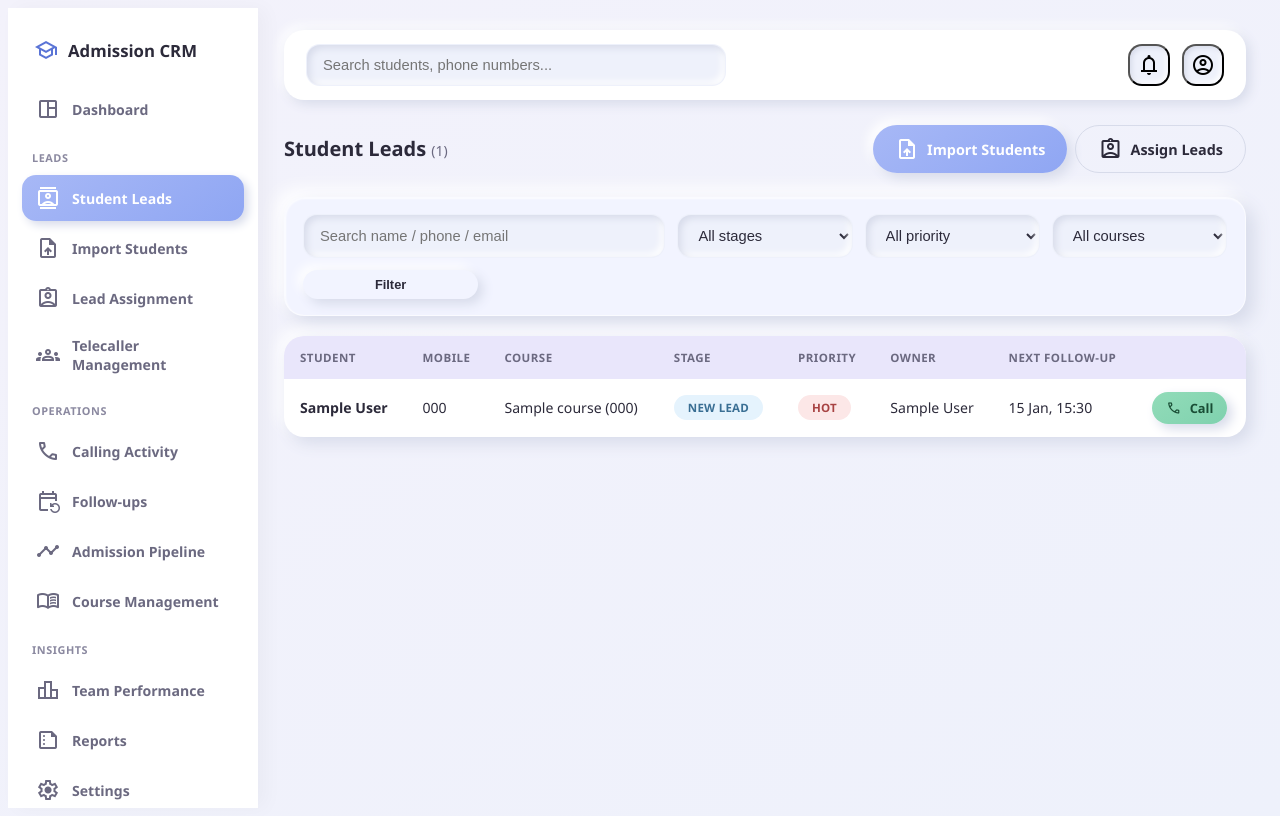
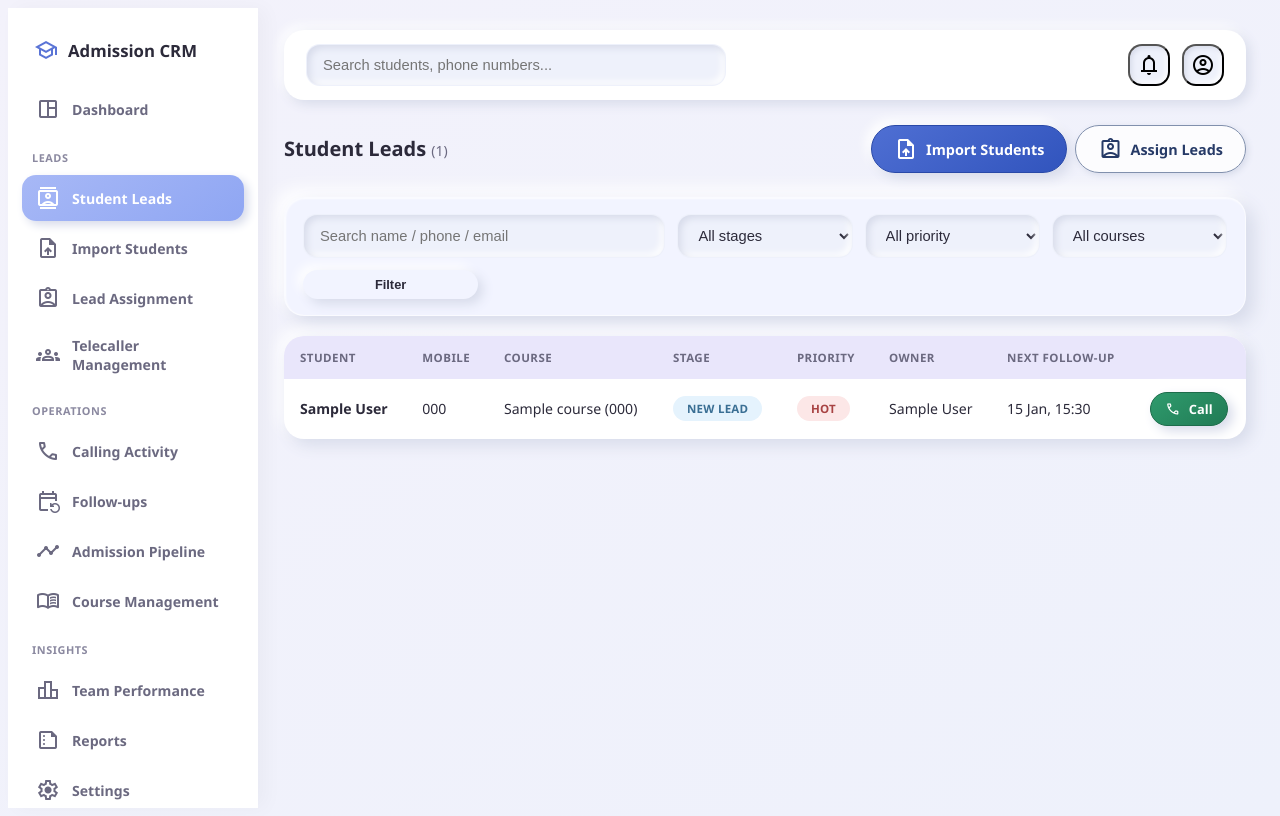
Before and after one commit to ADHIL-A27/tele-calling, a Django app: page /leads/ in a window 1280 px wide. Run offline with Django 4.2, Linux system fonts and the light colour scheme; a user stored in the database is signed in; tables that the repository leaves empty hold one stand-in row (values such as "Sample post"); data that the repository does not hold is empty; some libraries are stand-ins or nearby versions.

Commit message:
Fix caller next lead navigation and button contrast

```diff
--- a/apps/telecalling/views.py
+++ b/apps/telecalling/views.py
@@ -75,11 +75,12 @@ def _next_lead_for(user, exclude_pk=None):
 @role_required(Role.TELECALLER)
 def workspace(request):
     lead_id = request.GET.get("lead")
+    skip_id = request.GET.get("skip")
     lead = None
     if lead_id:
         lead = StudentLead.objects.filter(pk=lead_id, current_owner=request.user).first()
     if not lead:
-        lead = _next_lead_for(request.user)
+        lead = _next_lead_for(request.user, exclude_pk=skip_id if skip_id and skip_id.isdigit() else None)
 
     form = CallLogForm()
     pending_count = StudentLead.objects.filter(
@@ -165,10 +166,11 @@ def log_call(request, pk):
                 )
 
         messages.success(request, f"Call logged: {outcome.name}")
+        return redirect(f"/calling/workspace/?skip={lead.pk}")
     else:
         messages.error(request, "Please correct the errors in the call form.")
 
-    return redirect(f"/calling/workspace/")
+    return redirect(f"/calling/workspace/?lead={lead.pk}")
 
 
 @login_required
--- a/static/css/claymorphism.css
+++ b/static/css/claymorphism.css
@@ -175,24 +175,35 @@ a {
 }
 
 .clay-button--primary {
-  background: linear-gradient(145deg, #a7b8f6, #8fa6f3);
+  background: linear-gradient(145deg, #4f6fd3, #3154bd);
   color: #fff;
+  border: 1px solid #2949a8;
 }
 
 .clay-button--success {
-  background: linear-gradient(145deg, #92dcb9, #7fd1ae);
-  color: #194d35;
+  background: linear-gradient(145deg, #2f9b6d, #217b55);
+  color: #fff;
+  border: 1px solid #1d6c4b;
 }
 
 .clay-button--danger {
-  background: linear-gradient(145deg, #f3aaaa, #f09898);
-  color: #6e1f1f;
+  background: linear-gradient(145deg, #d95b5b, #bd3f3f);
+  color: #fff;
+  border: 1px solid #a93434;
+}
+
+.clay-button--secondary {
+  background: #fff;
+  color: #263a67;
+  border: 2px solid #5d73a8;
+  box-shadow: 3px 3px 8px var(--clay-shadow-dark);
 }
 
 .clay-button--ghost {
-  background: transparent;
-  box-shadow: none;
-  border: 1.5px solid var(--clay-shadow-dark);
+  background: rgba(255, 255, 255, 0.82);
+  color: #263a67;
+  box-shadow: 2px 2px 6px var(--clay-shadow-dark);
+  border: 1.5px solid #8190ad;
 }
 
 .clay-button--sm {
--- a/templates/telecalling/workspace.html
+++ b/templates/telecalling/workspace.html
@@ -85,10 +85,10 @@
   <div>
     <div class="clay-card clay-card--compact">
       <h3 class="tw-font-bold tw-mb-2">Quick Actions</h3>
-      <a href="{% url 'telecalling:workspace' %}" class="clay-button clay-button--ghost tw-w-full tw-mb-2">
+      <a href="{% url 'telecalling:workspace' %}?skip={{ lead.pk }}" class="clay-button clay-button--primary tw-w-full tw-mb-2">
         <span class="material-symbols-outlined">skip_next</span> Next Lead
       </a>
-      <a href="{% url 'telecalling:my_leads' %}" class="clay-button clay-button--ghost tw-w-full">
+      <a href="{% url 'telecalling:my_leads' %}" class="clay-button clay-button--secondary tw-w-full">
         <span class="material-symbols-outlined">list_alt</span> My Lead List
       </a>
     </div>
```
Also changed, not shown: tests/test_core.py (+19 -0 lines).
